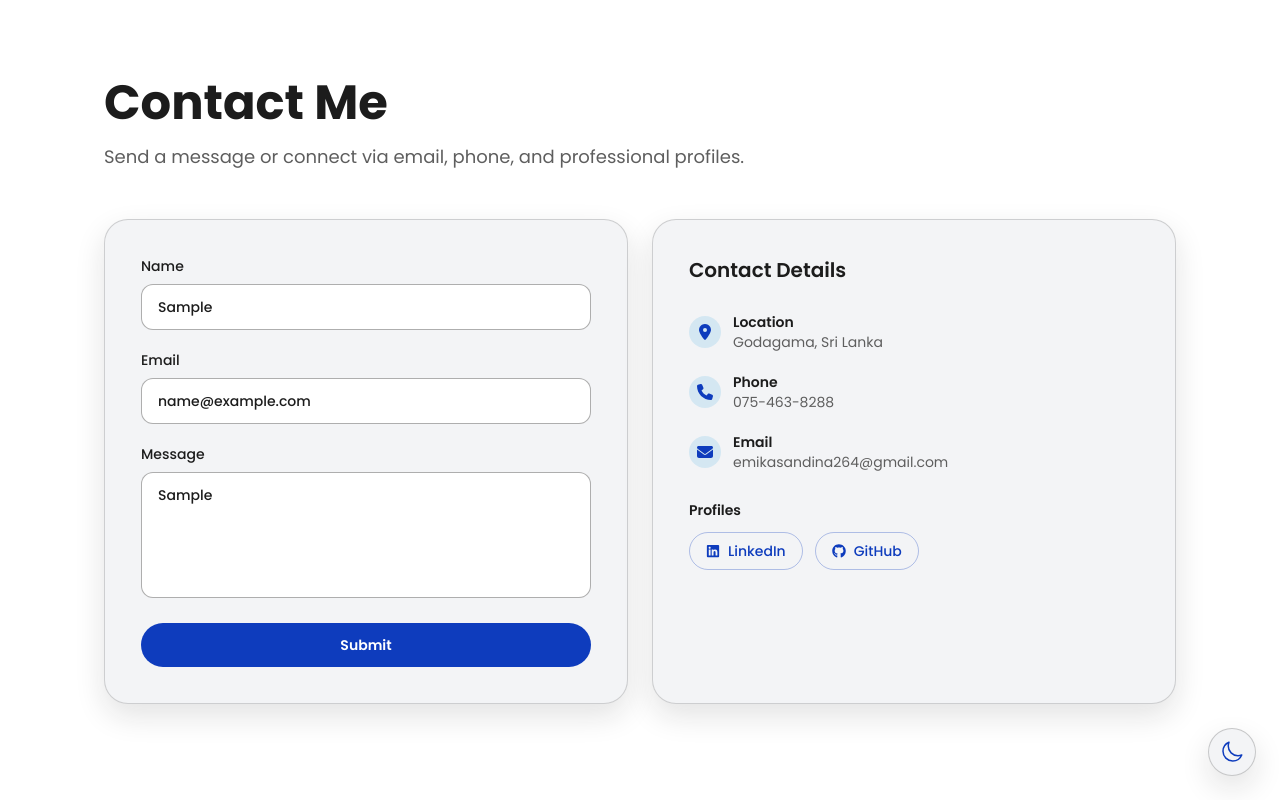
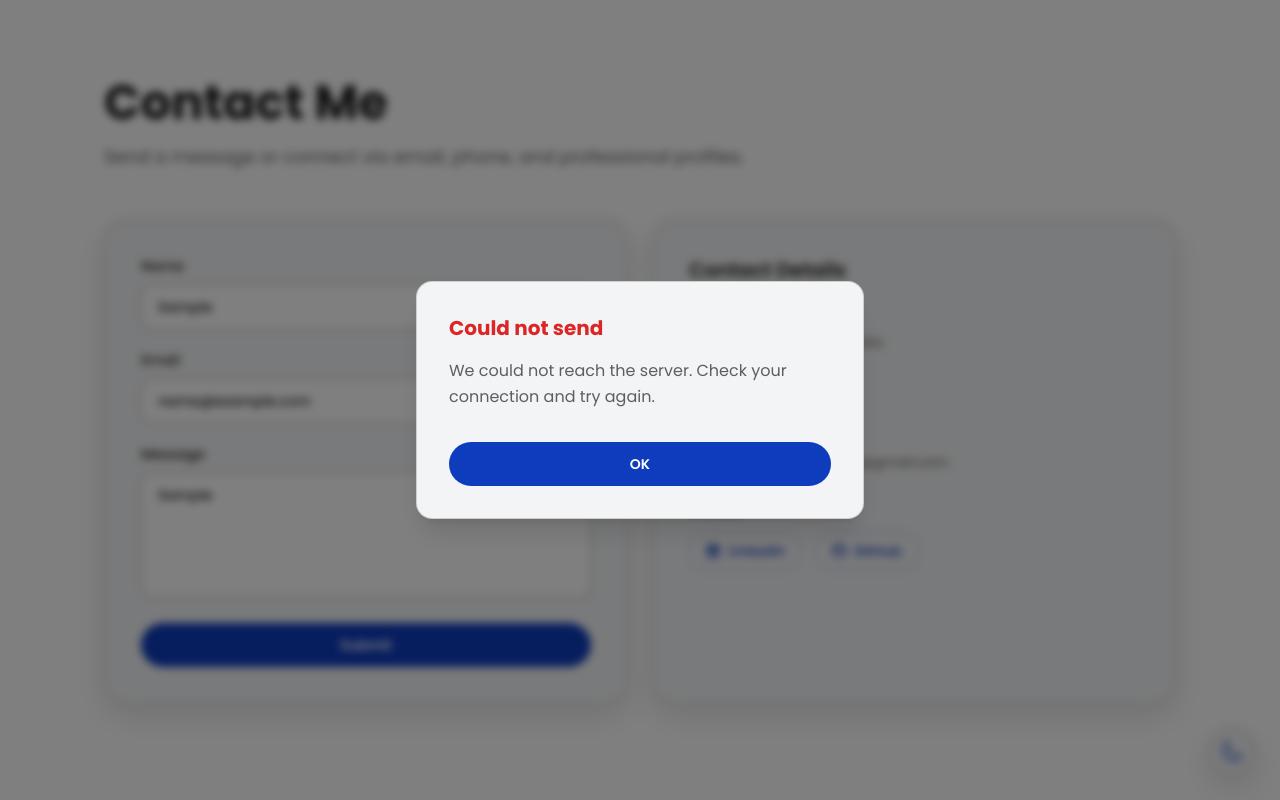
Before and after one commit to emika-sandina/portfolio-web-dashboard, a React (Vite) app: page / in a window 1280 px wide. Both pictures are taken after typing "Sample", "name@example.com", "Sample" into the empty fields and a click on the button "Submit". Shown: the part 3231-4031 px from the top of the page. Built offline with nearby package versions, Linux system fonts and the light colour scheme; no server answers.

Commit message:
added a popup to contact section

```diff
--- a/src/components/ContactSection.jsx
+++ b/src/components/ContactSection.jsx
@@ -1,9 +1,74 @@
 import { FaEnvelope, FaGithub, FaLinkedin, FaLocationDot, FaPhone } from "react-icons/fa6";
+import { useCallback, useEffect, useState } from "react";
 import SectionReveal from "./SectionReveal";
 
 function ContactSection() {
-  const handleSubmit = (event) => {
+  const [isSubmitting, setIsSubmitting] = useState(false);
+  const [popup, setPopup] = useState(null);
+
+  const closePopup = useCallback(() => setPopup(null), []);
+
+  useEffect(() => {
+    if (!popup) return;
+    const onKey = (e) => {
+      if (e.key === "Escape") closePopup();
+    };
+    window.addEventListener("keydown", onKey);
+    return () => window.removeEventListener("keydown", onKey);
+  }, [popup, closePopup]);
+
+  useEffect(() => {
+    if (!popup) return;
+    const prev = document.body.style.overflow;
+    document.body.style.overflow = "hidden";
+    return () => {
+      document.body.style.overflow = prev;
+    };
+  }, [popup]);
+
+  const onSubmit = async (event) => {
     event.preventDefault();
+    setIsSubmitting(true);
+
+    const formData = new FormData(event.target);
+    formData.append("access_key", "325fd208-f622-4fa4-862b-4f29f6fa6e14");
+
+    try {
+      const response = await fetch("https://api.web3forms.com/submit", {
+        method: "POST",
+        body: formData,
+      });
+
+      const data = await response.json();
+
+      if (data.success) {
+        event.target.reset();
+        setPopup({
+          variant: "success",
+          title: "Successfully sent",
+          message:
+            "Thank you for your message. I will get back to you as soon as I can.",
+        });
+      } else {
+        setPopup({
+          variant: "error",
+          title: "Could not send",
+          message:
+            typeof data.message === "string" && data.message.trim()
+              ? data.message
+              : "Something went wrong. Please try again later.",
+        });
+      }
+    } catch {
+      setPopup({
+        variant: "error",
+        title: "Could not send",
+        message:
+          "We could not reach the server. Check your connection and try again.",
+      });
+    } finally {
+      setIsSubmitting(false);
+    }
   };
 
   return (
@@ -17,13 +82,15 @@ function ContactSection() {
         <div className="mt-12 grid gap-6 md:grid-cols-2">
           <form
             className="frost-card rounded-3xl p-7 md:p-9"
-            onSubmit={handleSubmit}
+            onSubmit={onSubmit}
           >
             <div className="grid gap-5">
               <label className="text-sm font-medium text-brandBlack">
                 Name
                 <input
                   type="text"
+                  name="name"
+                  required
                   placeholder="Your name"
                   className="mt-2 w-full rounded-xl border border-brandLightGrey/50 bg-page px-4 py-3 text-sm text-brandBlack outline-none transition focus:border-brandLightBlue"
                 />
@@ -32,6 +99,8 @@ function ContactSection() {
                 Email
                 <input
                   type="email"
+                  name="email"
+                  required
                   placeholder="your@email.com"
                   className="mt-2 w-full rounded-xl border border-brandLightGrey/50 bg-page px-4 py-3 text-sm text-brandBlack outline-none transition focus:border-brandLightBlue"
                 />
@@ -39,16 +108,19 @@ function ContactSection() {
               <label className="text-sm font-medium text-brandBlack">
                 Message
                 <textarea
+                  name="message"
                   rows="5"
+                  required
                   placeholder="Your message"
                   className="mt-2 w-full resize-none rounded-xl border border-brandLightGrey/50 bg-page px-4 py-3 text-sm text-brandBlack outline-none transition focus:border-brandLightBlue"
                 />
               </label>
               <button
                 type="submit"
-                className="rounded-full bg-brandDarkBlue px-6 py-3 text-sm font-semibold text-white transition hover:bg-brandLightBlue"
+                disabled={isSubmitting}
+                className="rounded-full bg-brandDarkBlue px-6 py-3 text-sm font-semibold text-white transition hover:bg-brandLightBlue disabled:cursor-not-allowed disabled:opacity-70"
               >
-                Submit
+                {isSubmitting ? "Sending…" : "Submit"}
               </button>
             </div>
           </form>
@@ -109,6 +181,45 @@ function ContactSection() {
           </div>
         </div>
       </SectionReveal>
+
+      {popup ? (
+        <div
+          className="fixed inset-0 z-[100] flex items-center justify-center bg-black/50 p-4 backdrop-blur-sm"
+          onClick={closePopup}
+          role="presentation"
+        >
+          <div
+            className="frost-card w-full max-w-md rounded-2xl p-8 shadow-xl"
+            onClick={(e) => e.stopPropagation()}
+            role="dialog"
+            aria-modal="true"
+            aria-labelledby="contact-dialog-title"
+            aria-describedby="contact-dialog-desc"
+          >
+            <h4
+              id="contact-dialog-title"
+              className={`text-xl font-bold ${
+                popup.variant === "success" ? "text-brandDarkBlue" : "text-red-600 dark:text-red-400"
+              }`}
+            >
+              {popup.title}
+            </h4>
+            <p
+              id="contact-dialog-desc"
+              className="mt-4 text-base leading-relaxed text-brandDarkGrey"
+            >
+              {popup.message}
+            </p>
+            <button
+              type="button"
+              onClick={closePopup}
+              className="mt-8 w-full rounded-full bg-brandDarkBlue py-3 text-sm font-semibold text-white transition hover:bg-brandLightBlue"
+            >
+              OK
+            </button>
+          </div>
+        </div>
+      ) : null}
     </section>
   );
 }
```
